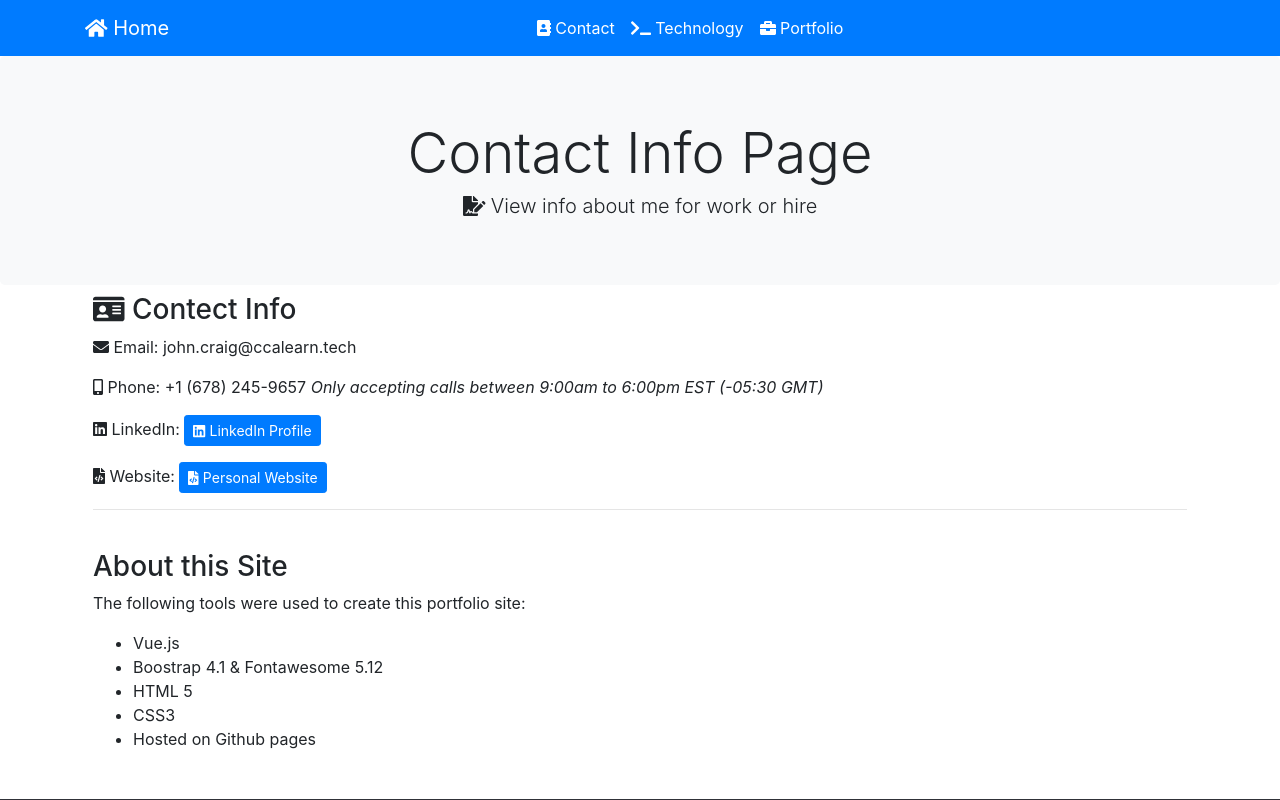
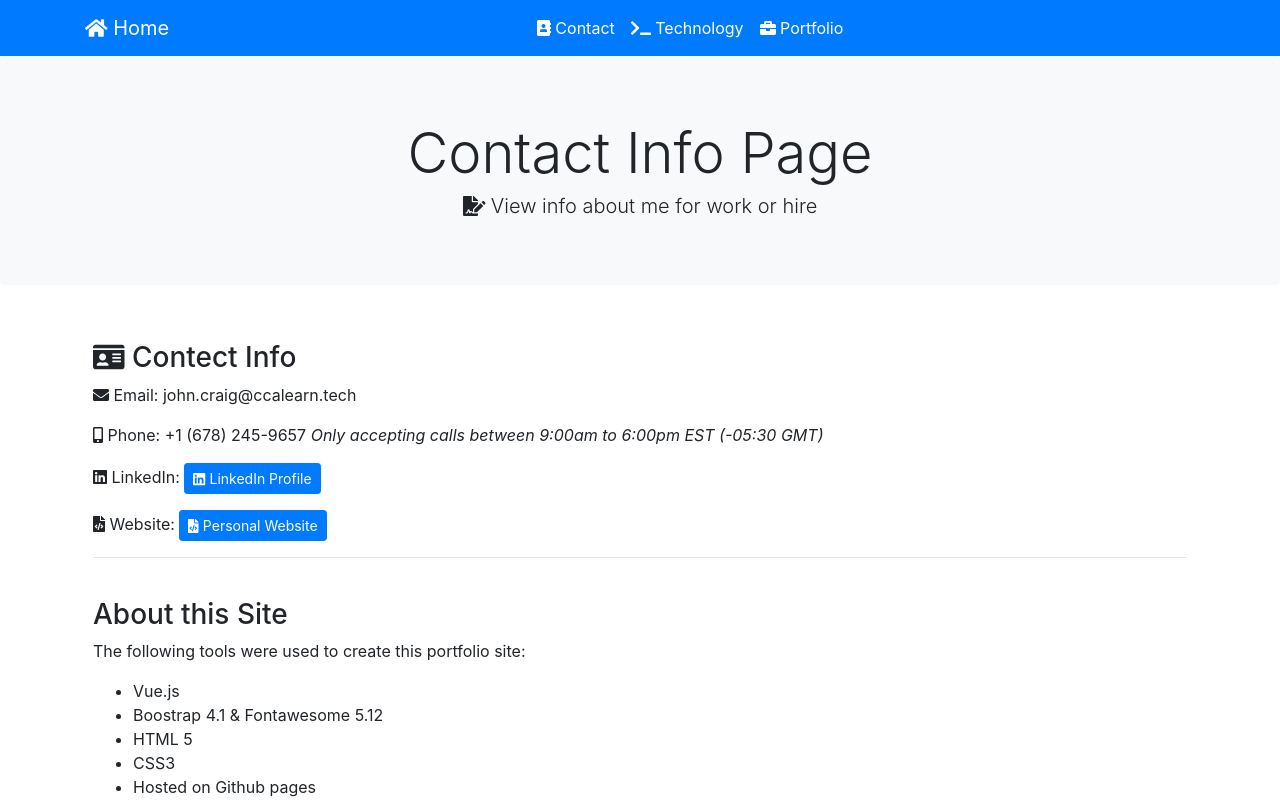
Before and after one commit to johnmcraig/vue-portfolio-spa, a Vue app: page /contact in a window 1280 px wide. Shown: the top 800 px of the page. Built offline with nearby package versions, Linux system fonts and the light colour scheme.

Commit message:
added py-5 to container class

```diff
--- a/src/components/pages/Contact.vue
+++ b/src/components/pages/Contact.vue
@@ -11,7 +11,7 @@
       </div>
     </div>
 
-    <div class="container">
+    <div class="container py-5">
       <div style="padding: 0.5rem;">
         <h3> <span class=""><i class="fas fa-id-card"></i></span> Contect Info</h3>
         <p><i class="fas fa-envelope"></i> Email: john.craig@ccalearn.tech</p>
```
